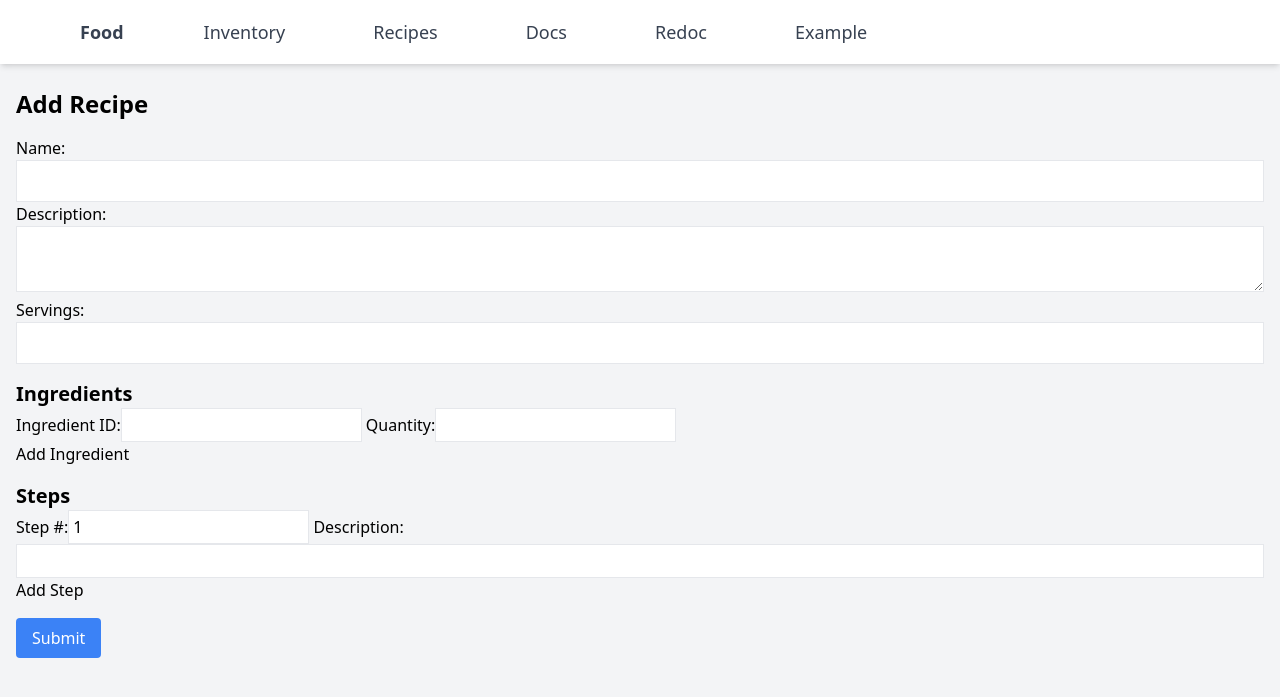
After one commit to Wes-3D/foodery, a FastAPI app: template assets/templates/recipe-add.html in a window 1280 px wide. The commit adds this page. Shown: the top 697 px of the page. Run offline with FastAPI, Linux system fonts and the light colour scheme; the template is opened without the code that fills it, so the values that code supplies are empty; some libraries are stand-ins or nearby versions.

```diff
--- a/assets/templates/base.html
+++ b/assets/templates/base.html
@@ -15,10 +15,11 @@
           <a href="/" class="text-gray-700 hover:text-blue-600 text-lg">Food</a>
         </div>
         <div class="hidden md:flex space-x-6">
-          <a href="/add_product" class="text-gray-700 hover:text-blue-600 text-lg font-medium px-8 py-4">Products</a>
-          <a href="/recipes" class="text-gray-700 hover:text-blue-600 text-lg font-medium px-8 py-4">Recipes</a>
-          <a href="/ingredients" class="text-gray-700 hover:text-blue-600 text-lg font-medium px-8 py-4">Ingredients</a>
+          <a href="/inventory" class="text-gray-700 hover:text-blue-600 text-lg font-medium px-8 py-4">Inventory</a>
+          <a href="/cookbook" class="text-gray-700 hover:text-blue-600 text-lg font-medium px-8 py-4">Recipes</a>
+          <!--a href="/add_product" class="text-gray-700 hover:text-blue-600 text-lg font-medium px-8 py-4">Scan Product</a-->
           <a href="/docs" class="text-gray-700 hover:text-blue-600 text-lg font-medium px-8 py-4">Docs</a>
+          <a href="/redoc" class="text-gray-700 hover:text-blue-600 text-lg font-medium px-8 py-4">Redoc</a>
           <a href="/example" class="text-gray-700 hover:text-blue-600 text-lg font-medium px-8 py-4">Example</a>
         </div>
       </div>
--- /dev/null
+++ b/assets/templates/recipe-add.html
@@ -0,0 +1,67 @@
+{% extends "base.html" %}
+
+{% block content %}
+<h1 class="text-2xl font-bold mb-4">Add Recipe</h1>
+
+<form method="POST" action="/recipes/create">
+
+    <label>Name:</label><input type="text" name="name" required class="border p-2 w-full">
+    <label>Description:</label><textarea name="description" class="border p-2 w-full"></textarea>
+    <label>Servings:</label><input type="number" name="servings" min="1" class="border p-2 w-full">
+
+    <h2 class="text-xl font-semibold mt-4">Ingredients</h2>
+    <div id="ingredients">
+        <div>
+            <label>Ingredient ID:</label><input type="number" name="ingredient_id" class="border p-1">
+            <label>Quantity:</label><input type="number" name="quantity" class="border p-1">
+        </div>
+    </div>
+
+    <button type="button" onclick="addIngredient()">Add Ingredient</button>
+
+    <h2 class="text-xl font-semibold mt-4">Steps</h2>
+    <div id="steps">
+        <div>
+            <label>Step #:</label><input type="number" name="step_number" value="1" class="border p-1">
+            <label>Description:</label><input type="text" name="step_description" class="border p-1 w-full">
+        </div>
+    </div>
+
+    <button type="button" onclick="addStep()">Add Step</button>
+    </br>
+    <button type="submit" class="mt-4 bg-blue-500 text-white px-4 py-2 rounded">
+        Submit
+    </button>
+</form>
+
+<script>
+function addIngredient() {
+    const div = document.createElement("div");
+    div.innerHTML = `
+        <label>Ingredient ID:</label>
+        <input type="number" name="ingredient_id" class="border p-1">
+
+        <label>Quantity:</label>
+        <input type="number" name="quantity" class="border p-1">
+    `;
+    document.getElementById("ingredients").appendChild(div);
+}
+
+var step_num = 1
+
+function addStep() {
+    step_num+=1
+
+    const div = document.createElement("div");
+    div.innerHTML = `
+        <label>Step #:</label>
+        <input type="number" name="step_number" class="border p-1">
+
+        <label>Description:</label>
+        <input type="text" name="step_description" class="border p-1 w-full">
+    `;
+    document.getElementById("steps").appendChild(div);
+}
+</script>
+
+{% endblock %}
--- a/data/crud.py
+++ b/data/crud.py
@@ -12,6 +12,8 @@ def create_recipe(db: Session, recipe: schemas.RecipeCreate):
         name=recipe.name,
         description=recipe.description,
         servings=recipe.servings,
+        time_prep=recipe.time_prep,
+        time_cook=recipe.time_cook,
     )
     db.add(db_recipe)
     db.commit()
--- a/main.py
+++ b/main.py
@@ -1,5 +1,5 @@
 from fastapi import FastAPI, Request, Query, Depends, BackgroundTasks, Form, HTTPException
-from fastapi.responses import HTMLResponse, JSONResponse
+from fastapi.responses import HTMLResponse, JSONResponse, RedirectResponse
 from fastapi.staticfiles import StaticFiles
 from fastapi.templating import Jinja2Templates
 from sqlalchemy.orm import Session
@@ -25,6 +25,9 @@ app = FastAPI()
 app.include_router(router_scan)
 
 
+### Ingredients ###
+
+# Add Ingredient
 @app.post("/ingredients/", response_model=schemas.Product)
 def create_ingredient(product: schemas.ProductCreate, db: Session = Depends(get_db)):
     db_product = models.Product(code=product.code, name=product.name, volumeUnit=product.volumeUnit, volumeQty=product.volumeQty)
@@ -33,27 +36,77 @@ def create_ingredient(product: schemas.ProductCreate, db: Session = Depends(get_
     db.refresh(db_product)
     return db_product
 
-
-
+# API View Ingredients
 @app.get("/ingredients/", response_model=list[schemas.Product])
 def list_ingredients(db: Session = Depends(get_db)):
     return db.query(models.Product).all()
 
+# HTML View All Ingredients
+@app.get("/inventory", response_class=HTMLResponse)
+def read_pantry(request: Request, db: Session = Depends(get_db)):
+    #ingredients = db.query(models.Product).all()
+    ingredients = [ingredient.to_dict() for ingredient in db.query(models.Product).all()]
+    return templates.TemplateResponse("inventory.html", {"request": request, "ingredients": ingredients})
 
+### Recipes ###
 
-
+# Post Recipe
 @app.post("/recipes/", response_model=schemas.Recipe)
 def create_recipe(recipe: schemas.RecipeCreate, db: Session = Depends(get_db)):
     return crud.create_recipe(db=db, recipe=recipe)
 
+# Add Recipe
+@app.get("/recipe-add", response_class=HTMLResponse)
+def recipe_form(request: Request):
+    return templates.TemplateResponse("recipe-add.html", {"request": request})
 
+@app.post("/recipes/create")
+def create_recipe(
+    request: Request,
+    name: str = Form(...),
+    description: str = Form(""),
+    servings: int = Form(...),
+    ingredient_id: list[int] = Form([]),
+    quantity: list[float] = Form([]),
+    step_number: list[int] = Form([]),
+    step_description: list[str] = Form([]),
+    db: Session = Depends(get_db),
+):
 
+    recipe = models.Recipe(name=name, description=description, servings=servings)
+    db.add(recipe)
+    db.commit()
+    db.refresh(recipe)
 
+    # Add ingredients
+    for i_id, qty in zip(ingredient_id, quantity):
+        ri = models.RecipeIngredient(
+            recipe_id=recipe.id,
+            ingredient_id=i_id,
+            quantity=qty
+        )
+        db.add(ri)
+
+    # Add steps
+    for num, desc in zip(step_number, step_description):
+        step = models.RecipeStep(
+            recipe_id=recipe.id,
+            step_number=num,
+            description=desc
+        )
+        db.add(step)
+
+    db.commit()
+
+    return RedirectResponse(url=f"/recipes/{recipe.id}", status_code=303)
+
+# API View All Recipes
 @app.get("/recipes/", response_model=list[schemas.Recipe])
 def read_recipes(skip: int = 0, limit: int = 10, db: Session = Depends(get_db)):
     return crud.get_recipes(db, skip=skip, limit=limit)
 
 
+# API View Recipe
 @app.get("/recipes/{recipe_id}", response_model=schemas.Recipe)
 def read_recipe(recipe_id: int, db: Session = Depends(get_db)):
     db_recipe = crud.get_recipe(db, recipe_id)
@@ -61,11 +114,18 @@ def read_recipe(recipe_id: int, db: Session = Depends(get_db)):
         raise HTTPException(status_code=404, detail="Recipe not found")
     return db_recipe
 
+# HTML View All Recipes
+@app.get("/cookbook", response_class=HTMLResponse)
+def read_cookbook(request: Request, db: Session = Depends(get_db)):
+    #recipes = crud.get_recipes(db)
+    recipes = [recipe.to_dict() for recipe in crud.get_recipes(db)]
+    return templates.TemplateResponse("cookbook.html", {"request": request, "recipes": recipes})
 
+
+### Squirrelf AI Example ###
 @app.get("/example", response_class=HTMLResponse)
 def index(request: Request):
     return templates.TemplateResponse("example.html", {"request": request})
-
 
 if __name__ == "__main__":
     ssl_keyfile = os.path.join("assets/certs", "key.pem")
--- a/pyproject.toml
+++ b/pyproject.toml
@@ -5,6 +5,7 @@ description = "Add your description here"
 readme = "README.md"
 requires-python = ">=3.13"
 dependencies = [
+    "alembic>=1.17.2",
     "fastapi[standard]>=0.119.1",
     "opencv-python>=4.12.0.88",
     "openfoodfacts>=3.1.0",
```
Also changed, not shown: alembic.ini (added, +147 -0 lines), alembic/env.py (added, +80 -0 lines), alembic/script.py.mako (added, +28 -0 lines), alembic/versions/bd4eaf50b31b_initial_tables.py (added, +107 -0 lines), assets/templates/cookbook.html (added, +43 -0 lines), assets/templates/inventory.html (added, +47 -0 lines), data/models.py (+21 -11 lines), data/schemas.py (+7 -0 lines), README.md, products.db, 2 other files.
